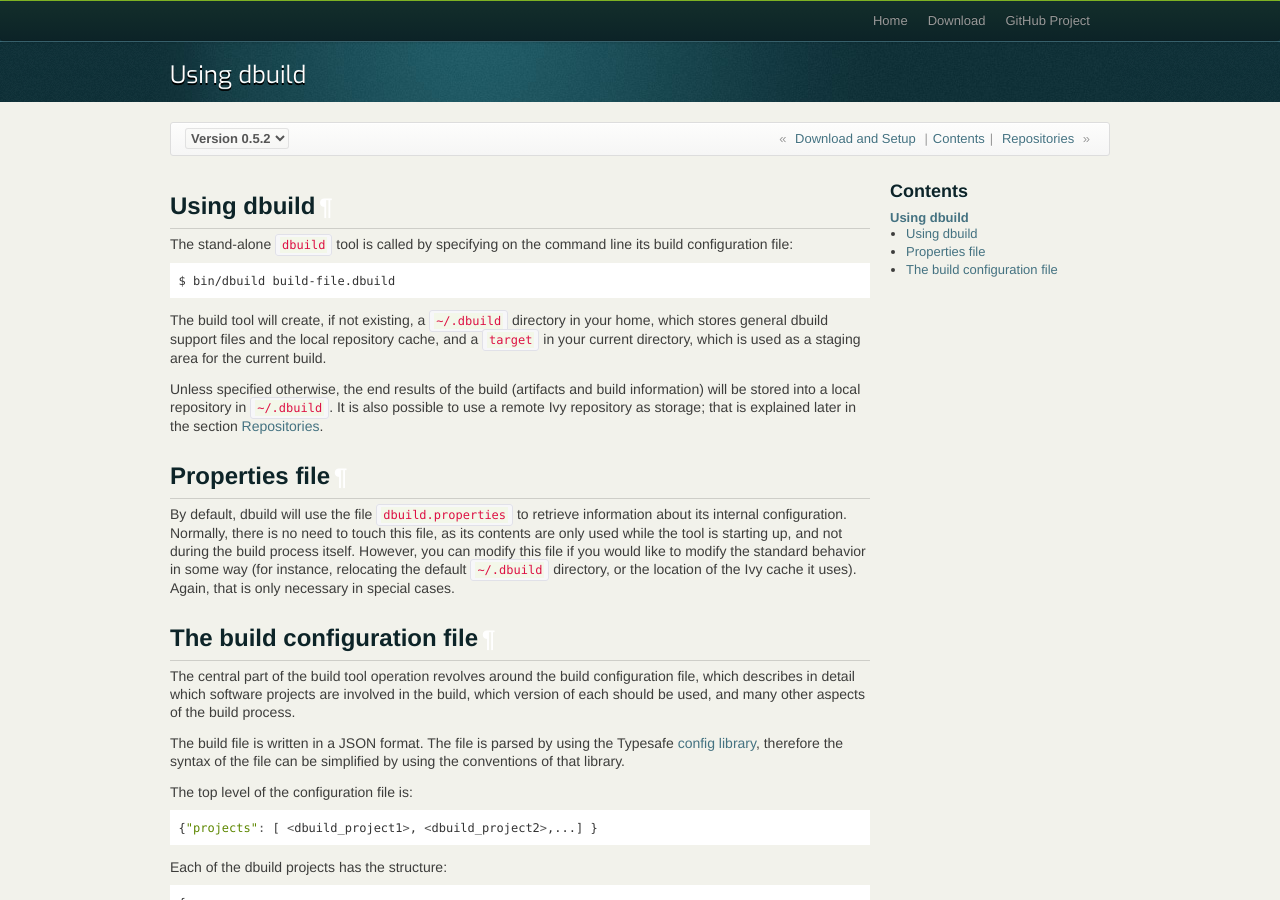
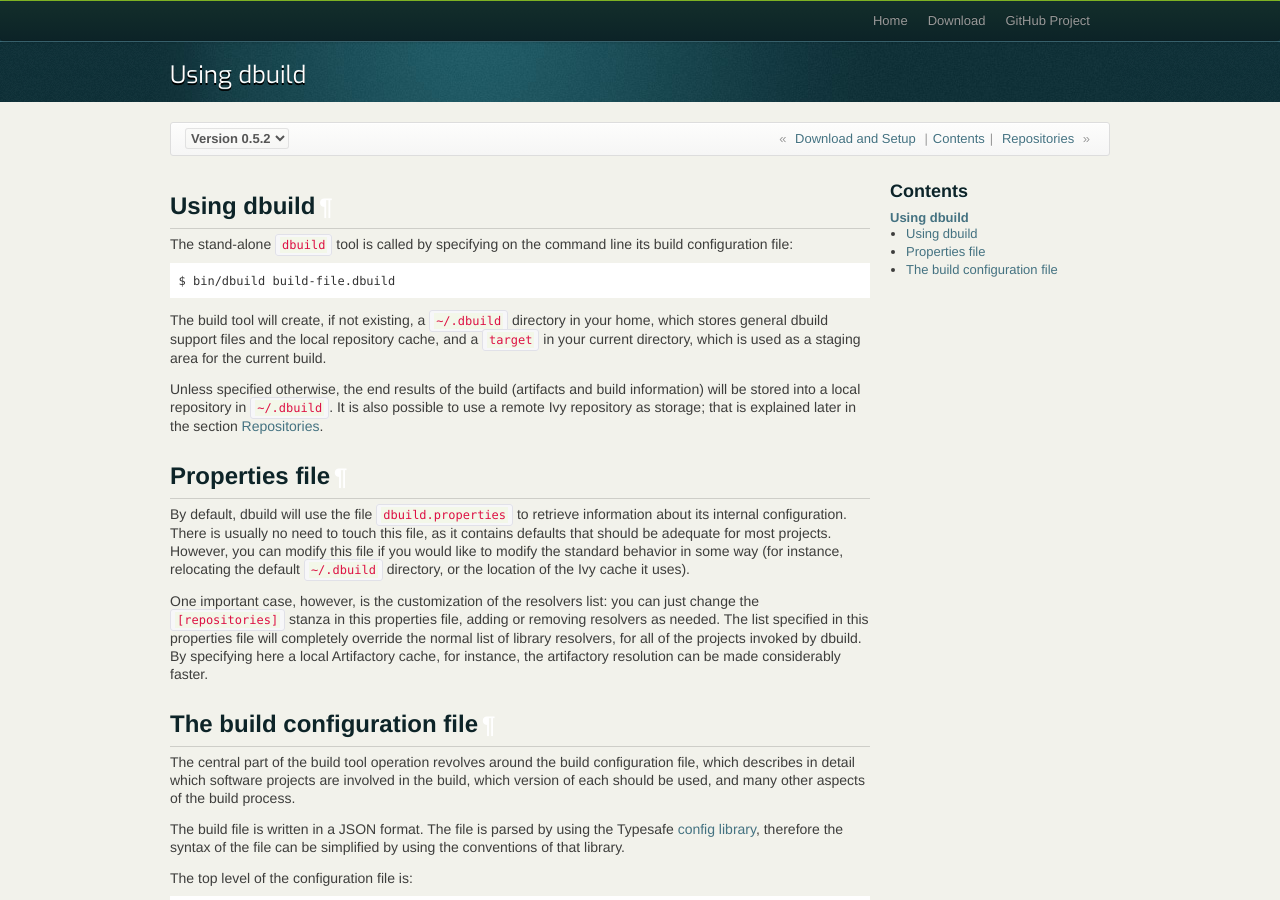
Before and after one commit to lightbend-labs/dbuild, a Sphinx documentation site: the page built from docs/src/sphinx/dbuild.rst, in a window 1280 px wide and 900 px high. Built offline with Sphinx 7.4.7, drawn with Linux system fonts in a browser that asks for light colours.

Commit message:
Documentation updates

```diff
--- a/docs/src/sphinx/caveats.rst
+++ b/docs/src/sphinx/caveats.rst
@@ -19,12 +19,6 @@ Limitations
   will show up in the session list as comments, but the session cannot be saved and restored using the
   `session save` command. In case you do, the dbuild settings will just be ignored.
 
-- The list of resolvers used to build the projects in a dbuild build configuration file cannot be
-  configured at this time. It will automatically use common repositories (Typesafe, Maven Central, etc),
-  which should be ok for most projects, but libraries hosted on obscure third-party repositories
-  cannot (yet) be reached at this time. This limitation will be addressed first thing in the next
-  point release.
-
 - Cross-versioning is intentionally disabled in all projects during a dbuild run, and as a result of
   dbuild-setup. This is necessary, as only one specific version of Scala and of the various libraries is
   tested by dbuild.
--- a/docs/src/sphinx/dbuild.rst
+++ b/docs/src/sphinx/dbuild.rst
@@ -22,10 +22,16 @@ Properties file
 ---------------
 
 By default, dbuild will use the file ``dbuild.properties`` to retrieve information about its internal
-configuration. Normally, there is no need to touch this file, as its contents are only used while the tool
-is starting up, and not during the build process itself. However, you can modify this file if you would
-like to modify the standard behavior in some way (for instance, relocating the default ``~/.dbuild`` directory,
-or the location of the Ivy cache it uses). Again, that is only necessary in special cases.
+configuration. There is usually no need to touch this file, as it contains defaults that should be
+adequate for most projects. However, you can modify this file if you would like to modify the standard
+behavior in some way (for instance, relocating the default ``~/.dbuild`` directory, or the location of
+the Ivy cache it uses).
+
+One important case, however, is the customization of the resolvers list: you can just change the
+``[repositories]`` stanza in this properties file, adding or removing resolvers as needed. The list
+specified in this properties file will completely override the normal list of library resolvers,
+for all of the projects invoked by dbuild. By specifying here a local Artifactory cache, for instance,
+the artifactory resolution can be made considerably faster.
 
 The build configuration file
 ----------------------------
```
